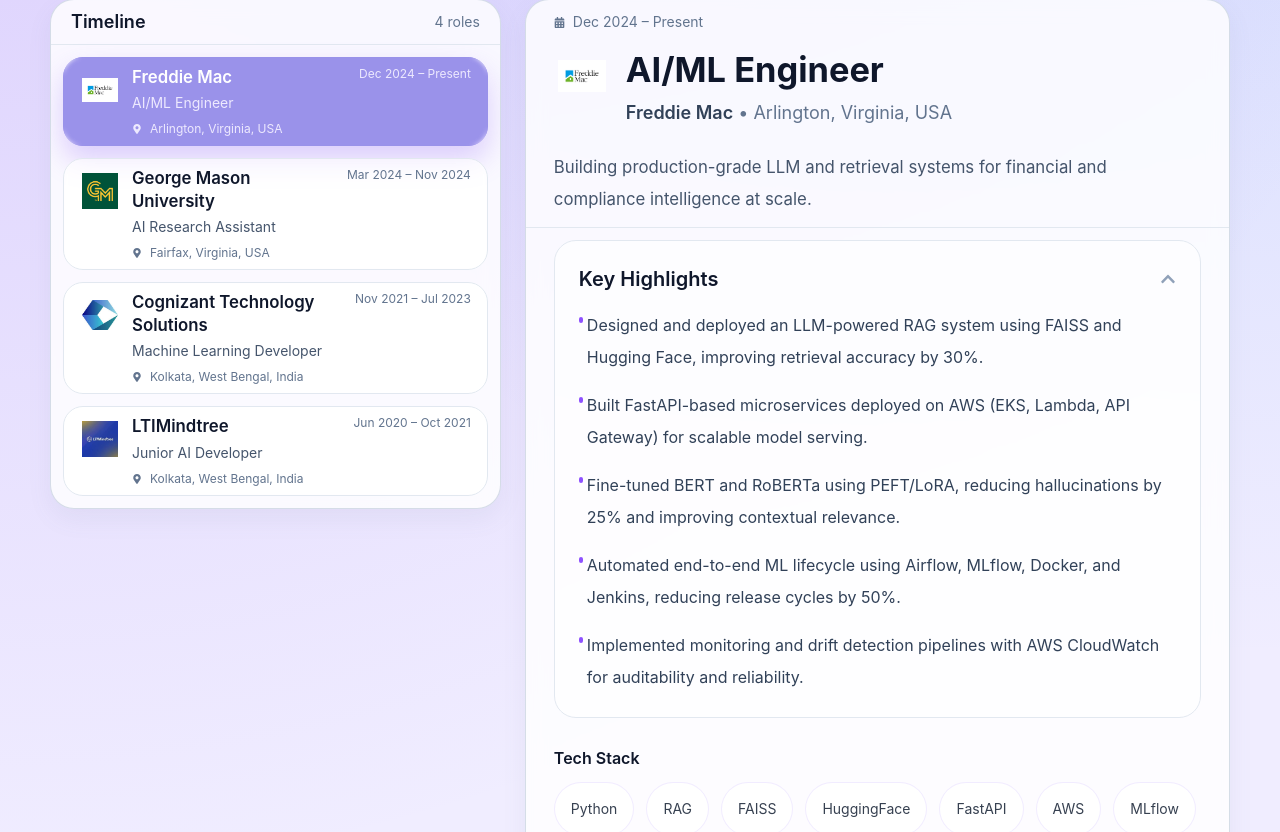
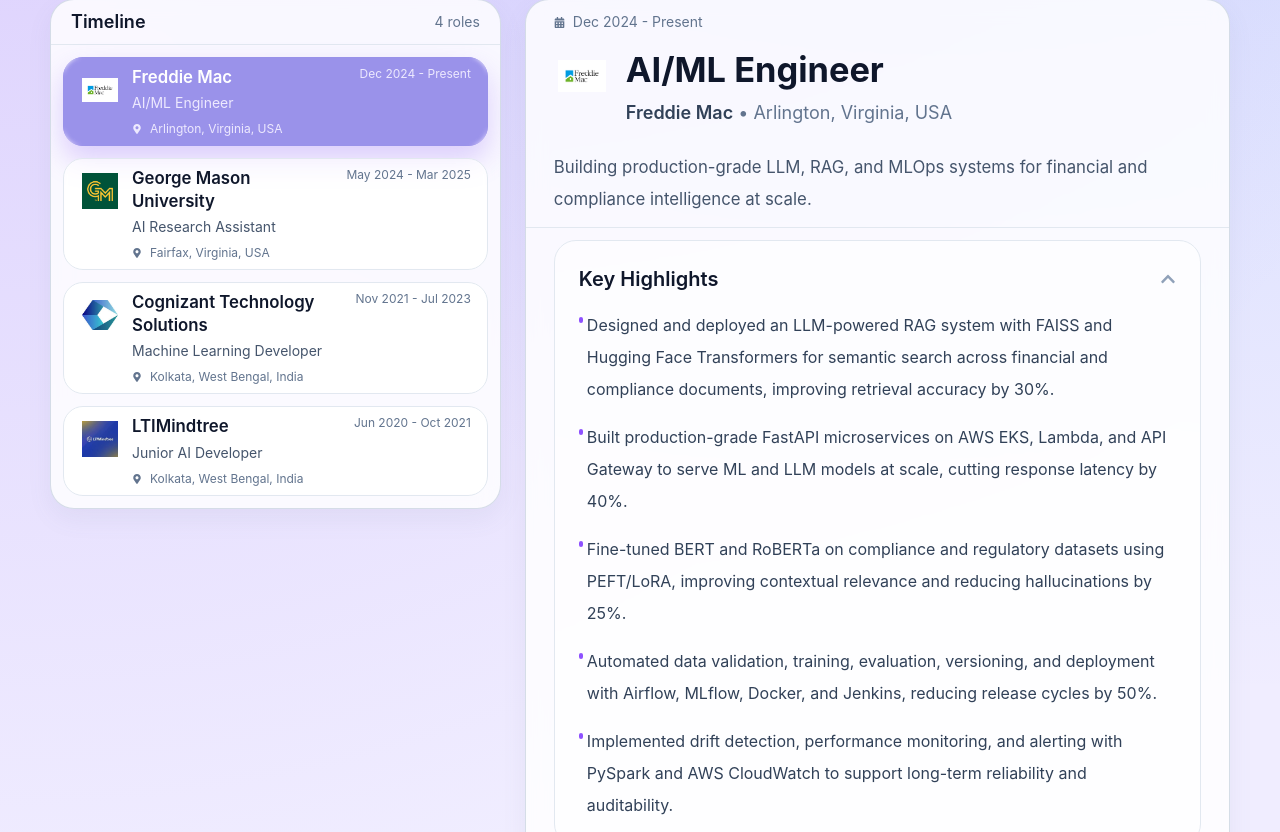
Before and after one commit to Diwita19/diwitabanerjee_portfolio, a React (Vite) app: page / in a window 1280 px wide. Shown: the part 1448-2280 px from the top of the page. Built offline with nearby package versions, Linux system fonts and the light colour scheme.

Commit message:
Update professional experience from resume

```diff
--- a/src/data/portfolioData.js
+++ b/src/data/portfolioData.js
@@ -183,51 +183,51 @@
         logo: `${import.meta.env.BASE_URL}logos/Freddie_Mac_logo.png`,
         role: 'AI/ML Engineer',
         shortRole: 'AI/ML Engineer',
-        duration: 'Dec 2024 – Present',
+        duration: 'Dec 2024 - Present',
         location: 'Arlington, Virginia, USA',
-        description: 'Building production-grade LLM and retrieval systems for financial and compliance intelligence at scale.',
+        description: 'Building production-grade LLM, RAG, and MLOps systems for financial and compliance intelligence at scale.',
         highlights: [
-            'Designed and deployed an LLM-powered RAG system using FAISS and Hugging Face, improving retrieval accuracy by 30%.',
-            'Built FastAPI-based microservices deployed on AWS (EKS, Lambda, API Gateway) for scalable model serving.',
-            'Fine-tuned BERT and RoBERTa using PEFT/LoRA, reducing hallucinations by 25% and improving contextual relevance.',
-            'Automated end-to-end ML lifecycle using Airflow, MLflow, Docker, and Jenkins, reducing release cycles by 50%.',
-            'Implemented monitoring and drift detection pipelines with AWS CloudWatch for auditability and reliability.',
+            'Designed and deployed an LLM-powered RAG system with FAISS and Hugging Face Transformers for semantic search across financial and compliance documents, improving retrieval accuracy by 30%.',
+            'Built production-grade FastAPI microservices on AWS EKS, Lambda, and API Gateway to serve ML and LLM models at scale, cutting response latency by 40%.',
+            'Fine-tuned BERT and RoBERTa on compliance and regulatory datasets using PEFT/LoRA, improving contextual relevance and reducing hallucinations by 25%.',
+            'Automated data validation, training, evaluation, versioning, and deployment with Airflow, MLflow, Docker, and Jenkins, reducing release cycles by 50%.',
+            'Implemented drift detection, performance monitoring, and alerting with PySpark and AWS CloudWatch to support long-term reliability and auditability.',
         ],
-        tech: ['Python', 'RAG', 'FAISS', 'HuggingFace', 'FastAPI', 'AWS', 'MLflow', 'Airflow', 'Docker'],
+        tech: ['Python', 'LLMs', 'RAG', 'FAISS', 'Hugging Face', 'FastAPI', 'AWS', 'PySpark', 'MLflow', 'Airflow', 'Docker', 'Jenkins'],
     },
     {
         company: 'George Mason University',
         logo: `${import.meta.env.BASE_URL}logos/gmu_logo.png`,
         role: 'AI Research Assistant',
         shortRole: 'AI Research Assistant',
-        duration: 'Mar 2024 – Nov 2024',
+        duration: 'May 2024 - Mar 2025',
         location: 'Fairfax, Virginia, USA',
-        description: 'Research on multimodal AI systems, fairness, and robustness in generative models.',
+        description: 'Research on multimodal AI systems, medical VQA, fairness, robustness, and deployable generative AI prototypes.',
         highlights: [
-            'Built fairness evaluation pipelines for multimodal AI systems including Stable Diffusion, LLaVA, and InstructBLIP.',
-            'Developed a Medical VQA system using MIMIC-IV, reducing query resolution time by 25%.',
-            'Optimized HPC training pipelines, reducing runtime by 40%.',
-            'Designed prompt-injection defenses and robustness evaluation frameworks.',
-            'Collaborated on research translating experimental AI systems into deployable prototypes.',
+            'Developed fairness and bias evaluation pipelines for multimodal AI systems including Stable Diffusion, LLaVA, and InstructBLIP across demographic groups.',
+            'Built a medical Visual Question Answering system using MIMIC-IV EHR data to support clinician queries, reducing query resolution time by 25% in controlled evaluations.',
+            'Optimized large-scale training and inference on HPC clusters by tuning batch sizes, parallelism, and memory usage, reducing end-to-end runtime by 40%.',
+            'Designed and tested prompt-injection defense and robustness pipelines to improve generative AI safety and reliability.',
+            'Published research findings and collaborated with faculty and students to translate experimental AI systems into practical prototypes.',
         ],
-        tech: ['Python', 'NLP', 'VLMs', 'HPC', 'PyTorch', 'Fairness'],
+        tech: ['Python', 'PyTorch', 'Multimodal AI', 'VQA', 'MIMIC-IV', 'LLaVA', 'InstructBLIP', 'Stable Diffusion', 'HPC'],
     },
     {
         company: 'Cognizant Technology Solutions',
         logo: `${import.meta.env.BASE_URL}logos/CTS_logo.png`,
         role: 'Machine Learning Developer',
         shortRole: 'Machine Learning Developer',
-        duration: 'Nov 2021 – Jul 2023',
+        duration: 'Nov 2021 - Jul 2023',
         location: 'Kolkata, West Bengal, India',
-        description: 'Built enterprise ML systems for predictive analytics and decision automation.',
+        description: 'Built enterprise machine learning systems for predictive scoring, decision automation, and production model operations.',
         highlights: [
-            'Developed predictive models for lead and case scoring to improve business prioritization.',
-            'Automated training and inference pipelines for large-scale enterprise datasets.',
-            'Built dashboards tracking precision, recall, and model drift with alerting systems.',
-            'Integrated ML services into production via REST APIs and event-driven pipelines.',
-            'Implemented CI/CD pipelines for stable and repeatable ML deployments.',
+            'Built predictive machine learning models for lead, case, and renewal scoring to help sales and service teams prioritize work.',
+            'Automated nightly training, validation, and batch inference pipelines so models stayed current with fresh enterprise data.',
+            'Developed dashboards to track precision, recall, adoption, and drift, with automated alerts when performance degraded.',
+            'Integrated ML services into production systems using secure REST APIs, event-driven pipelines, and authentication mechanisms.',
+            'Implemented CI/CD pipelines with automated testing and rollback strategies for stable, repeatable ML deployments.',
         ],
-        tech: ['Python', 'ML', 'REST APIs', 'CI/CD', 'Data Pipelines'],
+        tech: ['Python', 'Machine Learning', 'REST APIs', 'Event-Driven Pipelines', 'CI/CD', 'Dashboards', 'Model Monitoring'],
         awards: ['Working as One (2023)', 'Always Striving & Never Settling (2022)']
     },
     {
@@ -235,17 +235,17 @@
         logo: `${import.meta.env.BASE_URL}logos/LTI_logo.png`,
         role: 'Junior AI Developer',
         shortRole: 'Junior AI Developer',
-        duration: 'Jun 2020 – Oct 2021',
+        duration: 'Jun 2020 - Oct 2021',
         location: 'Kolkata, West Bengal, India',
-        description: 'Worked on predictive analytics and backend AI system development.',
+        description: 'Developed predictive analytics services, backend AI integrations, and insight-focused UI components for enterprise teams.',
         highlights: [
-            'Built predictive analytics services for enterprise decision-making.',
+            'Designed and built predictive analytics services using Python and enterprise backends for data-driven decision-making.',
             'Exposed ML models via REST APIs for system integration.',
-            'Reduced backend latency by 39% through optimized model serving.',
-            'Automated defect root-cause analysis workflows using ML.',
-            'Developed UI components to visualize AI insights.',
+            'Optimized backend services to reduce response latency by 39% through efficient model serving and system design.',
+            'Automated defect root-cause analysis workflows using ML techniques, reducing issue resolution time by 30%.',
+            'Built data-driven UI components to visualize AI insights and improve operational visibility.',
         ],
-        tech: ['Python', 'REST APIs', 'ML', 'Backend'],
+        tech: ['Python', 'Machine Learning', 'REST APIs', 'Backend Services', 'Predictive Analytics', 'UI Components'],
     },
 ]
 
```
